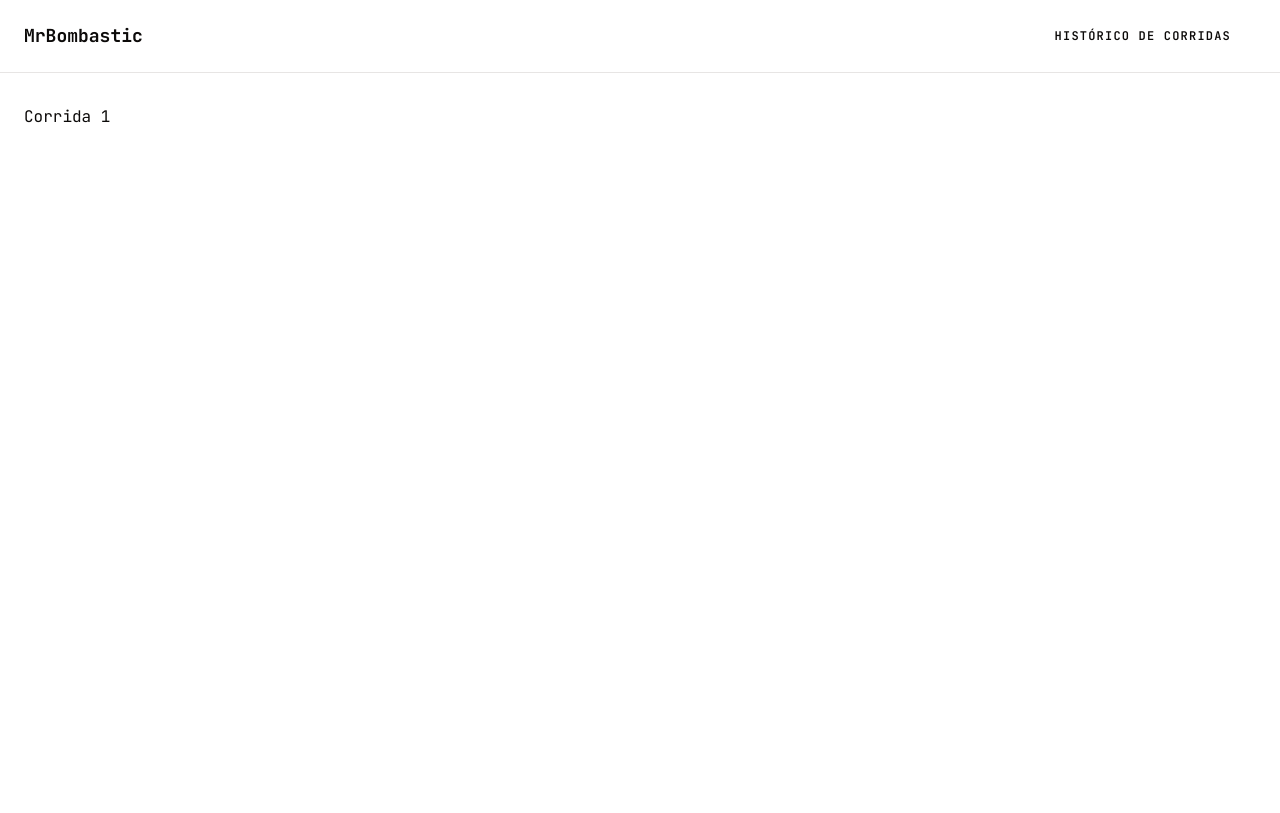
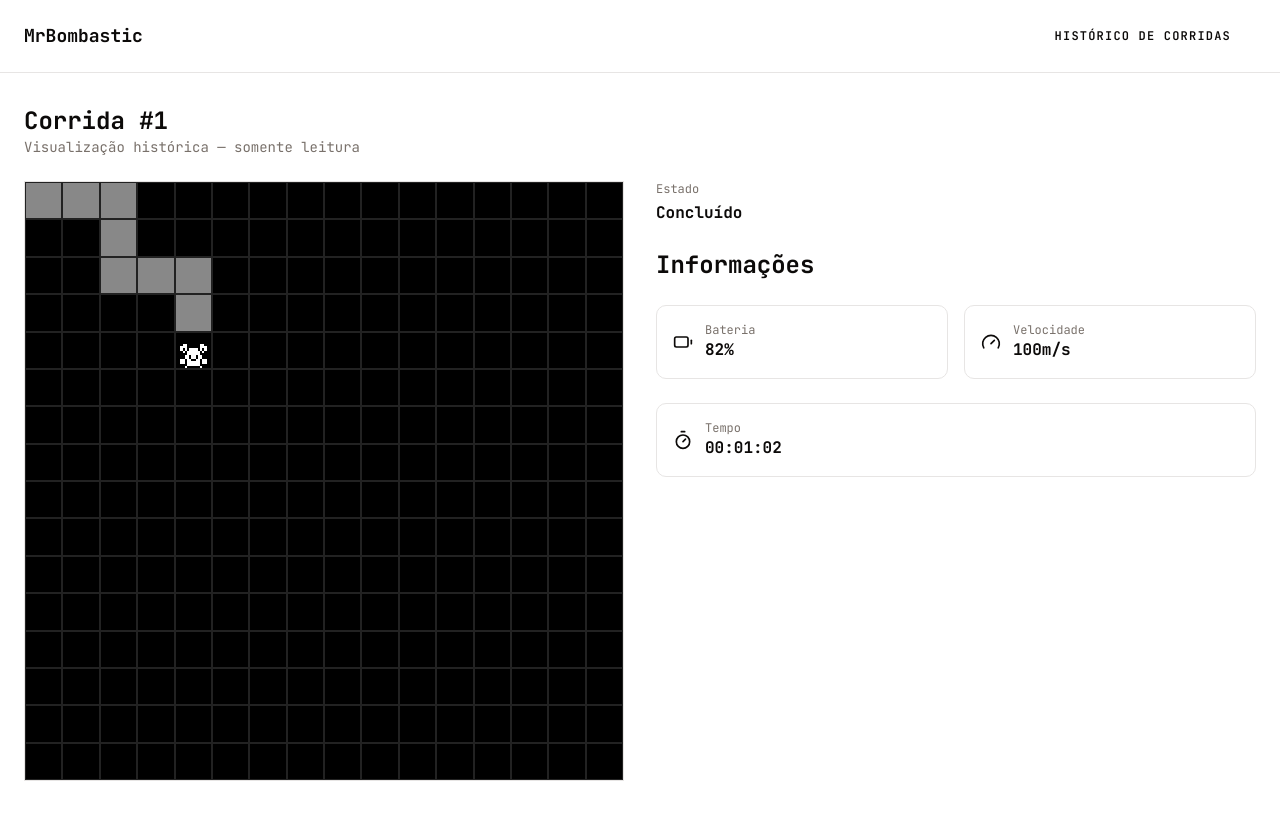
Before and after one commit to fcte-pi1/2026_1_PI1_Grupo01_Diogo, a Next.js app in the folder src/frontend/: page /runs/1 in a window 1280 px wide. Built offline with nearby package versions, Linux system fonts and the light colour scheme.

Commit message:
[REF]Telas Run ID antigas

```diff
--- a/src/frontend/app/runs/[id]/page.tsx
+++ b/src/frontend/app/runs/[id]/page.tsx
@@ -1,3 +1,37 @@
-export default function RunPage({ params }: { params: { id: string } }) {
-  return <h1>Corrida {params.id}</h1>;
+import { TelemetriaPanel } from "@/components/runs/telemetria-panel";
+import { Minimapa } from "@/components/runs/minimap";
+import { mockTelemetria, mockPosicoes } from "@/lib/MockFakeData";
+
+type Props = {
+  params: { id: string };
+};
+export default async function CorridaHistoricaPage({ params }: Props) {
+  // Rikas - Futuramente: const corrida = await fetch(`/api/corridas/${params.id}`)
+  const { id } = await params;
+  const corrida = mockTelemetria;
+  const ultimaPosicao = mockPosicoes[mockPosicoes.length - 1];
+  return (
+    <div className="flex flex-col gap-6">
+      <div>
+        <h1 className="text-2xl font-bold">Corrida #{id}</h1>
+        <p className="text-sm text-muted-foreground">
+          Visualização histórica — somente leitura
+        </p>
+      </div>
+
+      <div className="grid grid-cols-2 gap-8">
+        <div>
+          <Minimapa
+            tamanho={16}
+            posicoes={mockPosicoes}
+            posicaoAtual={ultimaPosicao}
+          />
+        </div>
+
+        <div className="flex flex-col gap-6">
+          <TelemetriaPanel telemetria={corrida} />
+        </div>
+      </div>
+    </div>
+  );
 }
--- a/src/frontend/app/runs/page.tsx
+++ b/src/frontend/app/runs/page.tsx
@@ -7,6 +7,7 @@ import { TelemetriaPanel } from "@/components/runs/telemetria-panel";
 import { ControlesPanel } from "@/components/runs/control-panel";
 import { SelecaoLabirinto } from "@/components/runs/control-sizeMaze";
 import { Minimapa } from "@/components/runs/minimap";
+import { Separator } from "@/components/ui/separator";
 
 type Posicao = { x: number; y: number };
 
@@ -59,6 +60,7 @@ export default function RunsPage() {
       </div>
       <div className="flex flex-col gap-6">
         <TelemetriaPanel telemetria={telemetria} />
+        <Separator />
         <ControlesPanel telemetria={telemetria} />
       </div>
     </div>
--- a/src/frontend/components/runs/telemetria-panel.tsx
+++ b/src/frontend/components/runs/telemetria-panel.tsx
@@ -1,6 +1,5 @@
 import { Battery, Timer, Gauge } from "lucide-react";
 import { Telemetria } from "@/lib/FakeTips";
-import { Separator } from "@/components/ui/separator";
 import { formatarTempo, traduzirEstado } from "@/lib/utils";
 
 export function TelemetriaPanel({ telemetria }: { telemetria: Telemetria }) {
@@ -41,8 +40,6 @@ export function TelemetriaPanel({ telemetria }: { telemetria: Telemetria }) {
           </p>
         </div>
       </div>
-
-      <Separator />
     </div>
   );
 }
--- a/src/frontend/lib/MockFakeData.ts
+++ b/src/frontend/lib/MockFakeData.ts
@@ -17,3 +17,14 @@ export const mockTelemetria = {
     dist_direita_cm: 15.0,
   },
 };
+export const mockPosicoes = [
+  { x: 0, y: 0 },
+  { x: 1, y: 0 },
+  { x: 2, y: 0 },
+  { x: 2, y: 1 },
+  { x: 2, y: 2 },
+  { x: 3, y: 2 },
+  { x: 4, y: 2 },
+  { x: 4, y: 3 },
+  { x: 4, y: 4 },
+];
```
